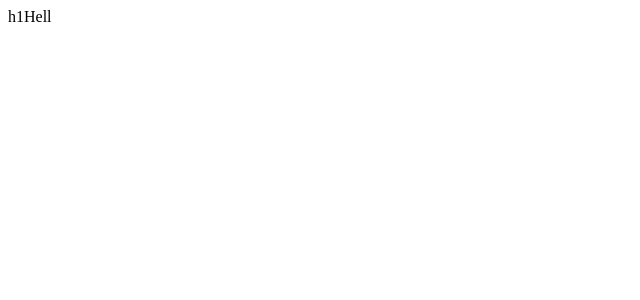
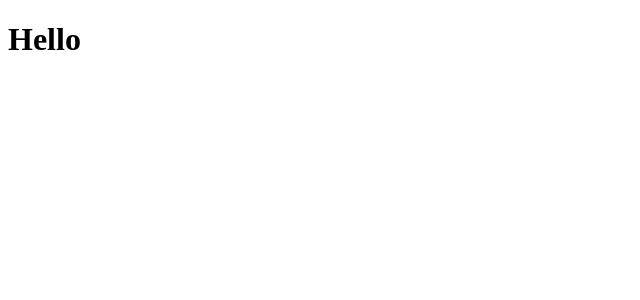
Before and after one commit to Ama-Lion/simplon-safety-net, a React (Create React App) app: page / in a window 1280 px wide. Shown: the top 300 px of the page, without its empty margins (0-640 px from the left). Built offline with nearby package versions, Linux system fonts and the light colour scheme.

Commit message:
initial commit

```diff
--- a/src/App.tsx
+++ b/src/App.tsx
@@ -3,7 +3,7 @@ import React from 'react';
 function App() {
   return (
     <div className="App">
-      h1Hell
+      <h1>Hello</h1>
     </div>
   );
 }
```
